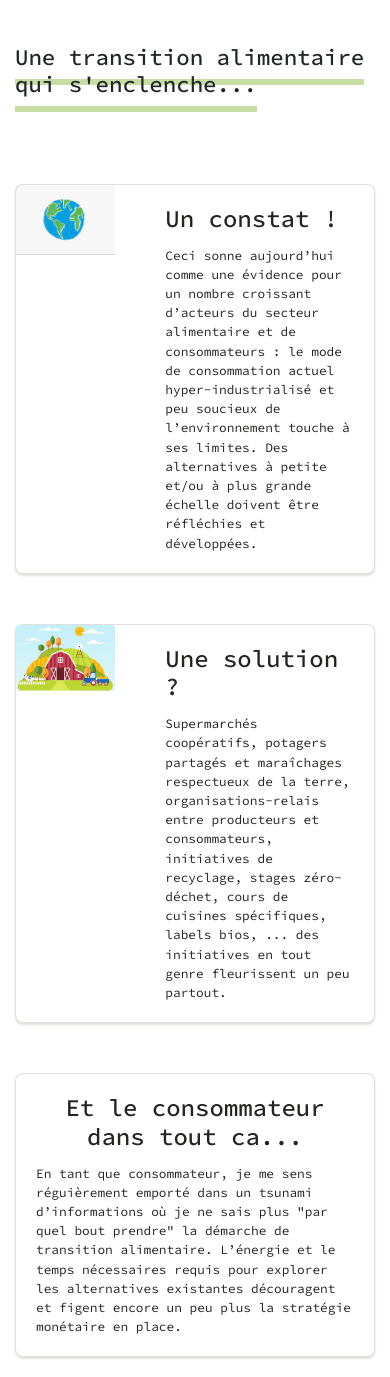
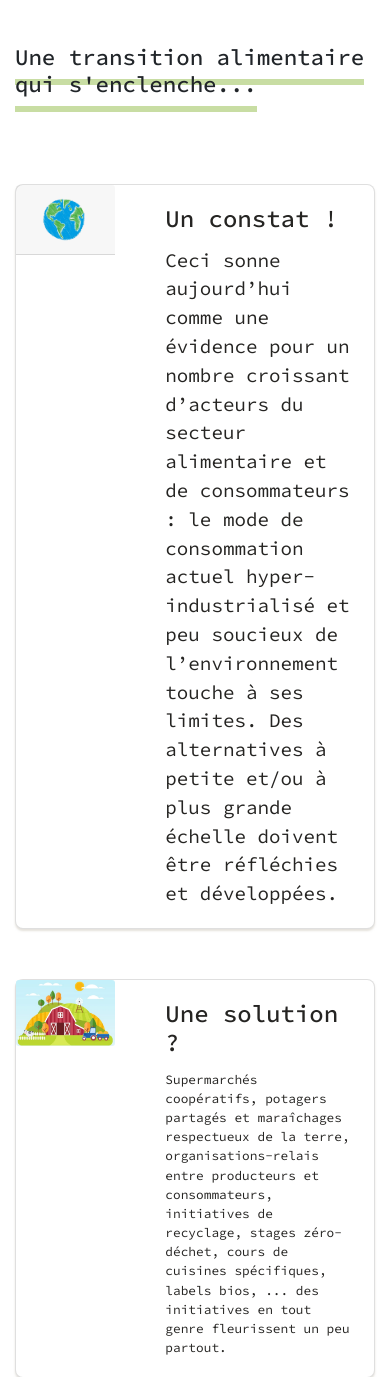
Before and after one commit to FrountchD/transit_beta, a Flask app: page / in a window 390 px wide; the page is wider, and only the part inside the window is pictured. Shown: the part 755-2132 px from the top of that part. Run offline with Flask 2, Linux system fonts and the light colour scheme; some libraries are stand-ins or nearby versions.

Commit message:
webiste_mobile_v2h

```diff
--- a/app/static/fullpage_style.css
+++ b/app/static/fullpage_style.css
@@ -1,5 +1,9 @@
 html{
-	-webkit-text-style-adjust:100%;
+	-webkit-text-size-adjust:100%;
+}
+
+.card-text{
+	font-size:1.2rem;
 }
 
 
@@ -153,9 +157,7 @@ html{
 .card-title{
 	font-size:1.5rem;
 }
-.card-text{
-	font-size:0.8rem;
-}
+
 
 
 
```
